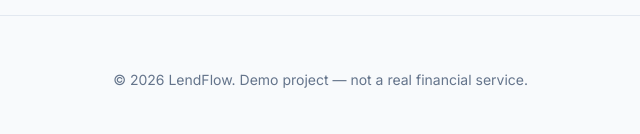
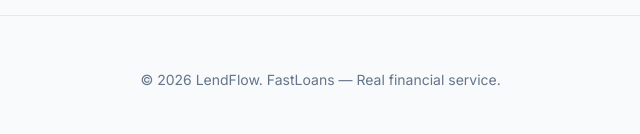
Before and after one commit to kaplong520-bot/jobsalert-jo, a website: page public/index.html in a window 1280 px wide. Shown: the part 2687-2821 px from the top of the page, 347-987 px from the left. Drawn offline with nearby package versions, Linux system fonts and the light colour scheme.

Commit message:
initial commit

```diff
--- a/public/index.html
+++ b/public/index.html
@@ -210,7 +210,7 @@
             <span class="grid place-items-center w-8 h-8 rounded-lg bg-brand-500 text-white"><i class="fa-solid fa-bolt"></i></span>
             Lend<span class="text-brand-500">Flow</span>
           </div>
-          <p>© 2026 LendFlow. Demo project — not a real financial service.</p>
+          <p>© 2026 LendFlow. FastLoans — Real financial service.</p>
           <div class="flex gap-4 text-lg">
             <a href="#" class="hover:text-brand-500 transition"><i class="fa-brands fa-x-twitter"></i></a>
             <a href="#" class="hover:text-brand-500 transition"><i class="fa-brands fa-linkedin"></i></a>
```
